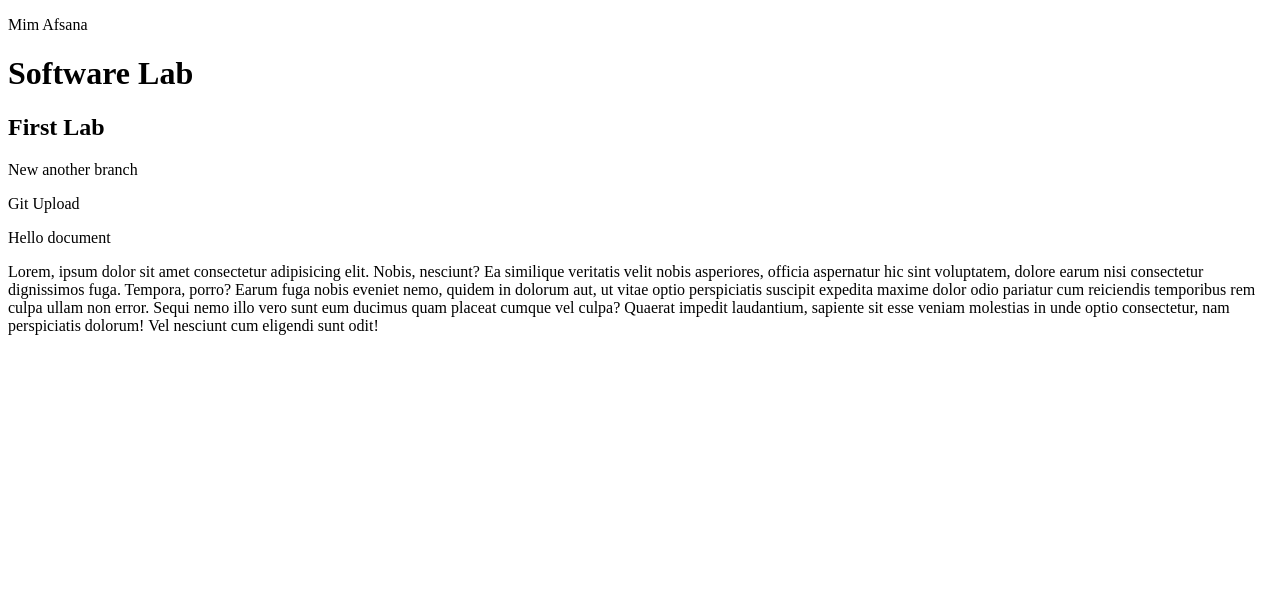
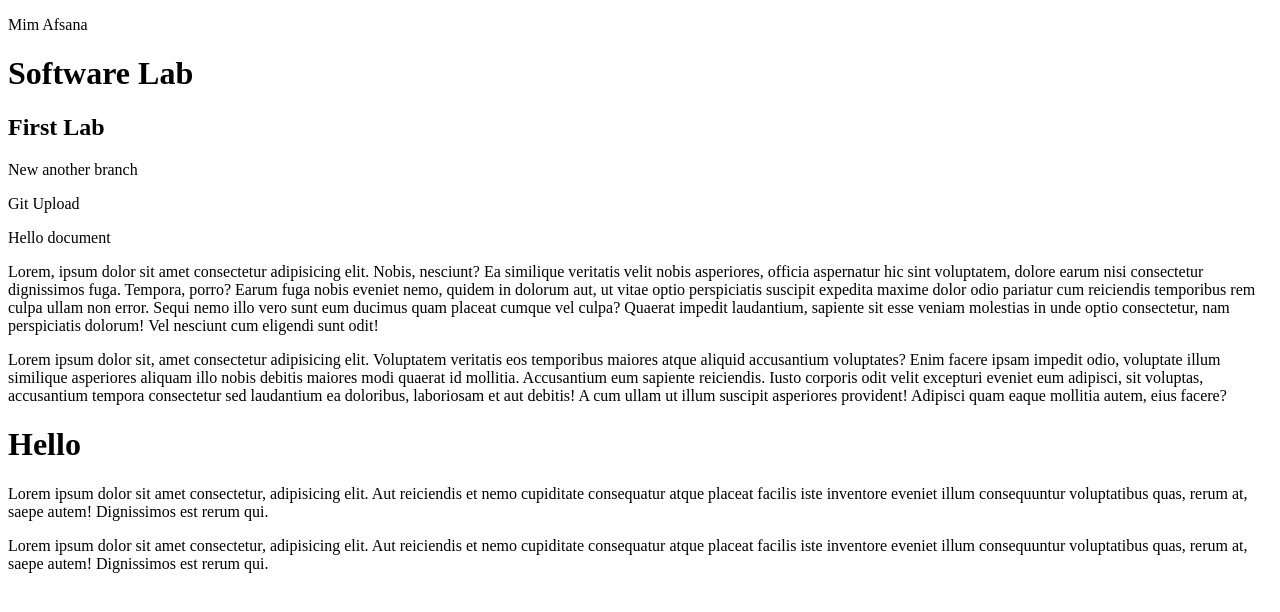
Before and after one commit to mimafsana-043/software_lab, a plain HTML site: page index.html in a window 1280 px wide. Drawn offline with Linux system fonts and the light colour scheme.

Commit message:
another part

```diff
--- a/index.html
+++ b/index.html
@@ -14,5 +14,9 @@
     <p>Git Upload</p>
     <p>Hello document</p>
     <p>Lorem, ipsum dolor sit amet consectetur adipisicing elit. Nobis, nesciunt? Ea similique veritatis velit nobis asperiores, officia aspernatur hic sint voluptatem, dolore earum nisi consectetur dignissimos fuga. Tempora, porro? Earum fuga nobis eveniet nemo, quidem in dolorum aut, ut vitae optio perspiciatis suscipit expedita maxime dolor odio pariatur cum reiciendis temporibus rem culpa ullam non error. Sequi nemo illo vero sunt eum ducimus quam placeat cumque vel culpa? Quaerat impedit laudantium, sapiente sit esse veniam molestias in unde optio consectetur, nam perspiciatis dolorum! Vel nesciunt cum eligendi sunt odit!</p>
+    <p>Lorem ipsum dolor sit, amet consectetur adipisicing elit. Voluptatem veritatis eos temporibus maiores atque aliquid accusantium voluptates? Enim facere ipsam impedit odio, voluptate illum similique asperiores aliquam illo nobis debitis maiores modi quaerat id mollitia. Accusantium eum sapiente reiciendis. Iusto corporis odit velit excepturi eveniet eum adipisci, sit voluptas, accusantium tempora consectetur sed laudantium ea doloribus, laboriosam et aut debitis! A cum ullam ut illum suscipit asperiores provident! Adipisci quam eaque mollitia autem, eius facere?</p>
+    <h1>Hello</h1>
+    <p>Lorem ipsum dolor sit amet consectetur, adipisicing elit. Aut reiciendis et nemo cupiditate consequatur atque placeat facilis iste inventore eveniet illum consequuntur voluptatibus quas, rerum at, saepe autem! Dignissimos est rerum qui.</p>
+    <p>Lorem ipsum dolor sit amet consectetur, adipisicing elit. Aut reiciendis et nemo cupiditate consequatur atque placeat facilis iste inventore eveniet illum consequuntur voluptatibus quas, rerum at, saepe autem! Dignissimos est rerum qui.</p>
 </body>
 </html>
```
